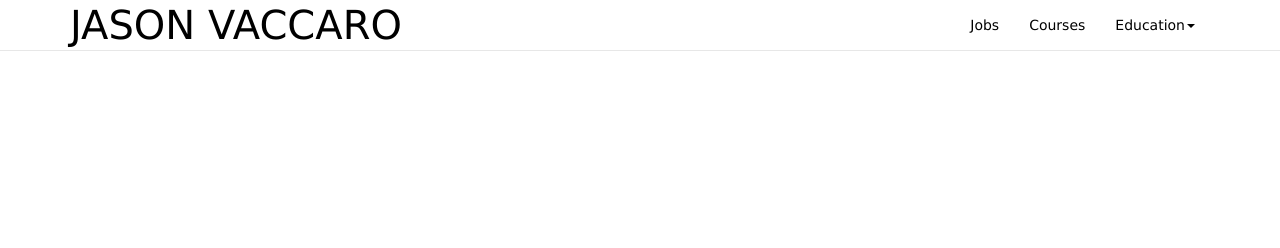
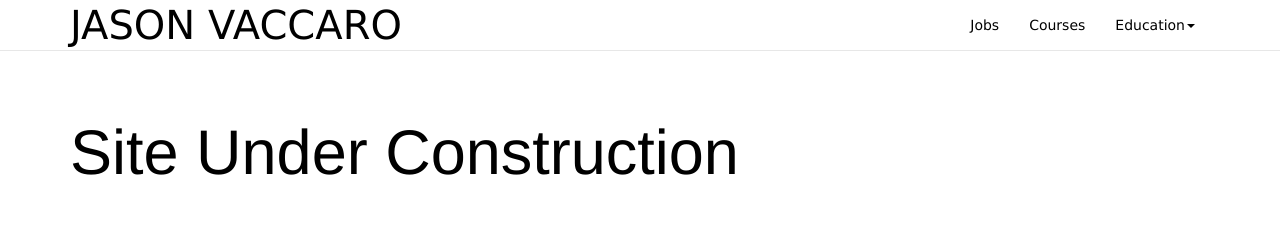
Before and after one commit to jhv2111/jhv2111.github.io, a plain HTML site: page index.html in a window 1280 px wide. Drawn offline with nearby package versions, Linux system fonts and the light colour scheme.

Commit message:
Add site under construction warning

```diff
--- a/index.html
+++ b/index.html
@@ -54,6 +54,11 @@
         </div>
       </div>
     </nav>
+    <div class="jumbotron">
+      <div class="container">
+        <h1>Site Under Construction</h1>
+      </div>
+    </div>
     <!-- Bootstrap core JavaScript
     =================================================== -->
     <!-- Placed at the end of the document so the pages load faster-->
--- a/sass/main.scss
+++ b/sass/main.scss
@@ -22,6 +22,12 @@ body {
         }
     }
 }
+.jumbotron {
+    background-color: white;
+    h1 {
+        color: black;
+    }
+}
 
 /* Responsive CSS */
 @media (max-width: 768px) {
```
Also changed, not shown: css/main.css.
